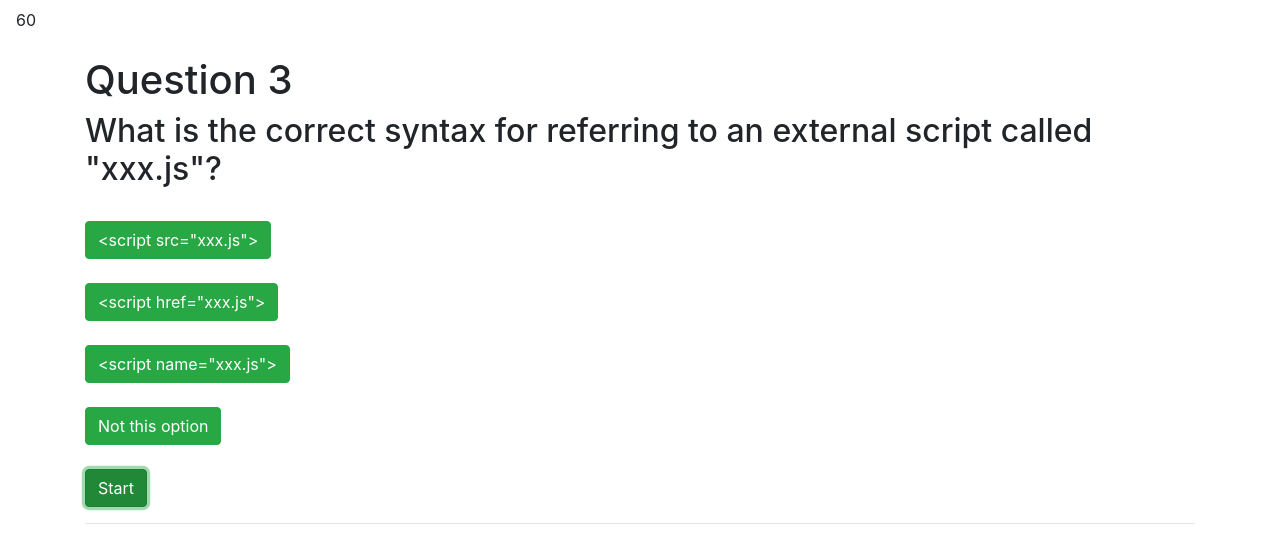
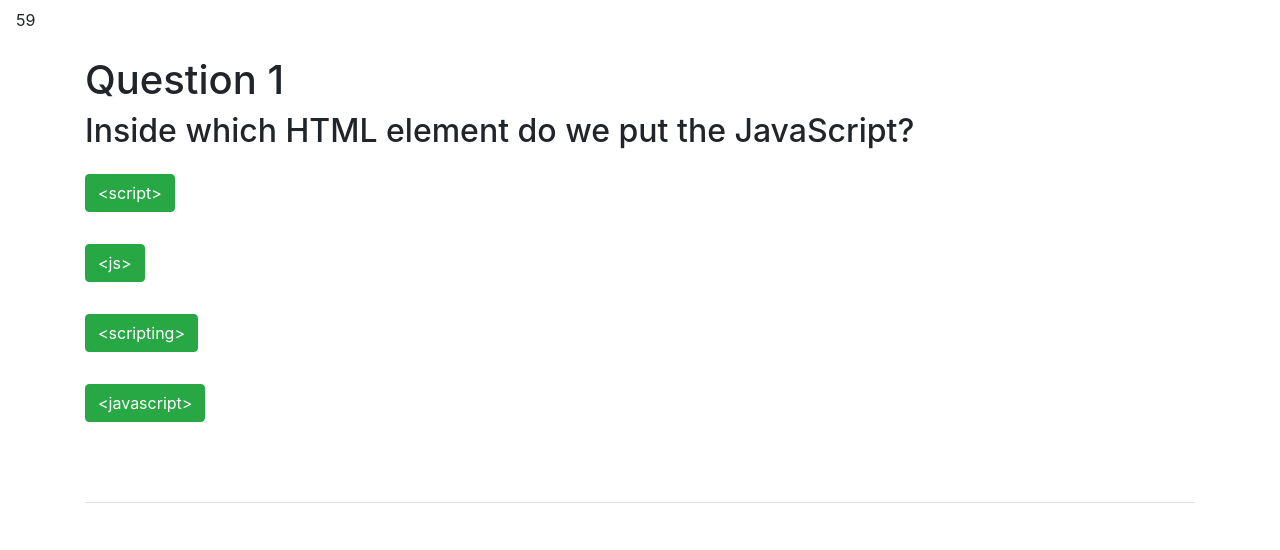
Before and after one commit to ZiyongHe/javascript-code-quiz, a plain HTML site: page index.html in a window 1280 px wide. Both pictures are taken after a click on the button "Start". Drawn offline with nearby package versions, Linux system fonts and the light colour scheme.

Commit message:
code quiz functionality fully realized

```diff
--- a/index.html
+++ b/index.html
@@ -20,18 +20,7 @@
     <div class="container" id=container>
         <h1 id=heading></h1>
         <h2 id=textcontent></h2>
-        <br>
-        <button type="button" id="1" class="btn btn-success option"></button>
-        <br>
-        <br>
-        <button type="button" id="2" class="btn btn-success option"></button>
-        <br>
-        <br>
-        <button type="button" id="3" class="btn btn-success option"></button>
-        <br>
-        <br>
-        <button type="button" id="4" class="btn btn-success option"></button>
-        <br>
+        <table id="multiple-choices"></table>
         <br>
         <button type="button" id="start" class="btn btn-success">Start</button>
         <br>
--- a/script.js
+++ b/script.js
@@ -2,11 +2,14 @@ let headingText = document.getElementById('heading')
 let contentText = document.getElementById('textcontent')
 let time = document.getElementById('time')
 let correct = document.getElementById('correctness')
-let options = document.querySelectorAll('.option')
+
 
 let score = 0
-let initial = ''
+let q = 0  //question counter, up to 3
+let secondsLeft = 60
 
+
+//quesiton set and options set
 let questions = ['Inside which HTML element do we put the JavaScript?',
                 'Where is the correct place to insert a JavaScript?',
                 'What is the correct syntax for referring to an external script called "xxx.js"?',]
@@ -15,73 +18,143 @@ let question2opts = ['The <body> section', 'The <head> section', 'The <meta> sec
 let question3opts = ['<script src="xxx.js">', '<script href="xxx.js">', '<script name="xxx.js">','Not this option']
 
 
-document.getElementById('1').onclick = reply_click;
-document.getElementById('2').onclick = reply_click;
-document.getElementById('3').onclick = reply_click;
-document.getElementById('4').onclick = reply_click;
 
 
+// Starting Page Content with a start button initialized on HTML file
+headingText.textContent = 'Code Quiz'
+contentText.textContent = `Get ready! 1 min multipay choice code quiz. (1 wrong answer = 10 seconds consumed)`
+document.getElementById('start').addEventListener('click',startTime);
 
-startingPage()
-function startingPage (){
-    headingText.textContent = 'Code Quiz'
-    contentText.textContent = `Get ready! 1 min multipay choice code quiz.\n(1 wrong answer = 20 seconds consumed)`
-    document.getElementById('start').onclick = quiz;
-}
 
+// Quiz timer starts; Create 4 buttons for options; Delete start button
 function startTime() {
-    let secondsLeft = 60
+
+    document.getElementById('start').remove()
+    createButton(1)
+    createButton(2)
+    createButton(3)
+    createButton(4)
+    document.getElementById('1').addEventListener('click',reply_click);
+    document.getElementById('2').addEventListener('click',reply_click);
+    document.getElementById('3').addEventListener('click',reply_click);
+    document.getElementById('4').addEventListener('click',reply_click);
+
+
+    if (secondsLeft === 60){
+        showQuestion()
+    }
     let timerInterval = setInterval(function () {
-        time.textContent = toString(secondsLeft)
+        time.textContent = secondsLeft
         secondsLeft--
 
 
-        if (secondsLeft === 0) {
+        if (secondsLeft <= 0) {
         clearInterval(timerInterval)
+        time.textContent = ''
         showScore()
       }
     }, 1000)
 }
 
+// Create buttons with numbered IDs, each on a new line
+function createButton(idNumber){
+    let button = document.createElement('button')
+    button.setAttribute("id",idNumber)
+    button.setAttribute("class","btn btn-success option my-3 options")
+    let newRow = document.createElement('tr')
+    document.getElementById("multiple-choices").appendChild(newRow)
+    newRow.appendChild(button)
+}
+
+// Show Questions according to question counter q
+function showQuestion(){
+
+    headingText.textContent = "Question " + (q+1).toString()
+    contentText.textContent = questions[q]
+
+    let options = document.querySelectorAll('.option')
+
+    if (q===0){
+        options[0].textContent = question1opts[0]
+        options[1].textContent = question1opts[1]
+        options[2].textContent = question1opts[2]
+        options[3].textContent = question1opts[3]
+    } else if (q===1){
+        options[0].textContent = question2opts[0]
+        options[1].textContent = question2opts[1]
+        options[2].textContent = question2opts[2]
+        options[3].textContent = question2opts[3]
+    } else if (q===2){
+        options[0].textContent = question3opts[0]
+        options[1].textContent = question3opts[1]
+        options[2].textContent = question3opts[2]
+        options[3].textContent = question3opts[3]
+    }
+
+}
+
+// Show score page; Delete option buttons; Create input form for initial and submit button
 function showScore(){
     headingText.textContent = 'Finish'
-    contentText.textContent = 'Your score is ' + toString(score)
+    contentText.textContent = 'Your score is ' + score.toString()
+    correct.textContent =''
+
+    document.getElementById('1').remove()
+    document.getElementById('2').remove()
+    document.getElementById('3').remove()
+    document.getElementById('4').remove()
+
+    createForm()
+    document.getElementById('submit').addEventListener('click',submitClick)
+
+
+}
+
+// Click submit button will append user input to a new line along with score
+function submitClick(){
+    let newInitial = document.createElement('p')
+    newInitial.textContent = document.getElementById('input').value + "  " + score
+    document.getElementById('container').appendChild(newInitial)
+    document.getElementById('input').setAttribute("value","")
 
 }
 
 
+//click reply function for choosing correct/wrong answer until time's up or questions finished
+function reply_click(){
 
-function reply_click()
-{
-    if (this.id="1"){
+    if (this.id==="1"){
         score++
+        correct.textContent = "Correct!"
     } else {
-        secondsLeft-=20
+        secondsLeft-=10
+        correct.textContent = "Wrong"
     }
-    return score, secondsLeft
+
+    if (q<questions.length-1){
+        q++
+        showQuestion()
+    }else{
+        secondsLeft=0
+    }
+
+
 }
 
-function quiz (){
 
-    for (i=0;i<questions.length;i++){
-        headingText.textContent = "Question " + (i+1)
-        contentText.textContent = questions[i]
+// Create input form for recording
+function createForm(){
 
-        if (i===0){
-            options[0].textContent = question1opts[0]
-            options[1].textContent = question1opts[1]
-            options[2].textContent = question1opts[2]
-            options[3].textContent = question1opts[3]
-        } else if (i===1){
-            options[0].textContent = question2opts[0]
-            options[1].textContent = question2opts[1]
-            options[2].textContent = question2opts[2]
-            options[3].textContent = question2opts[3]
-        } else if (i===2){
-            options[0].textContent = question3opts[0]
-            options[1].textContent = question3opts[1]
-            options[2].textContent = question3opts[2]
-            options[3].textContent = question3opts[3]
-        }
-    }
+    let input = document.createElement('input')
+    input.setAttribute("type","text")
+    input.setAttribute("value","Initial")
+    input.setAttribute("id","input")
+    input.setAttribute("class","my-3")
+    document.getElementById('container').appendChild(input)
+
+    let submit = document.createElement('input')
+    submit.setAttribute("type","submit")
+    submit.setAttribute("value","Submit")
+    submit.setAttribute("id","submit")
+    document.getElementById('container').appendChild(submit)
 }
```
Also changed, not shown: 1 other file.
